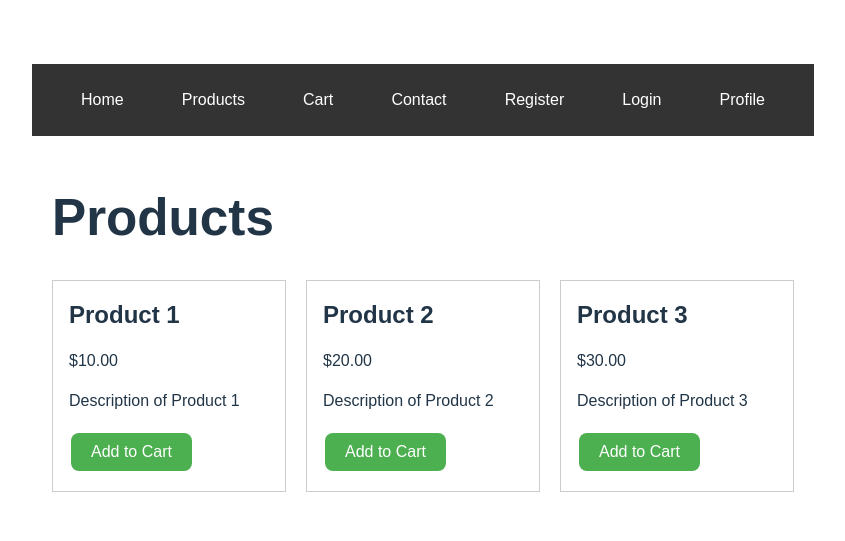
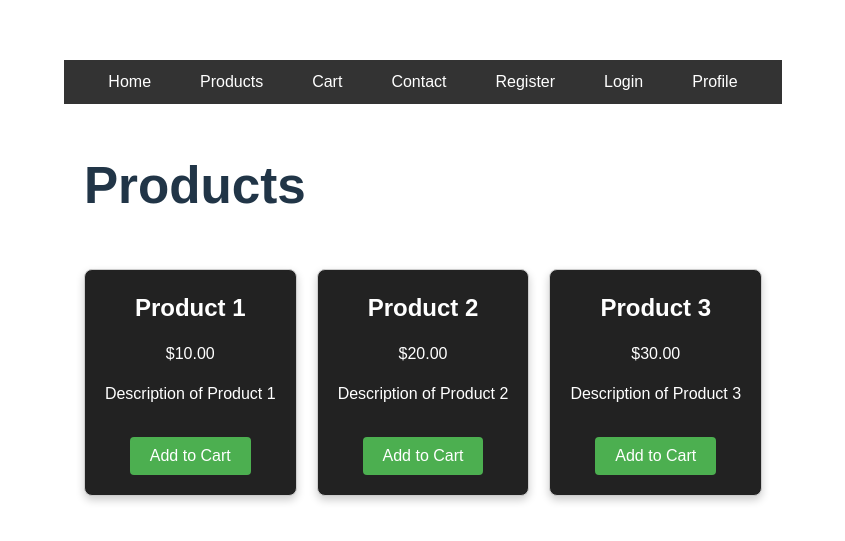
Before and after one commit to AyushiGupta160604/Sparkathon-24-Status200, a React (Vite) app in the folder frontend/: page / in a window 1280 px wide. Shown: the part 237-778 px from the top of the page, without its empty margins (217-1062 px from the left). Built offline with nearby package versions, Linux system fonts and the light colour scheme; no server answers.

Commit message:
Updated home.css

```diff
--- a/frontend/src/pages/css/home.css
+++ b/frontend/src/pages/css/home.css
@@ -2,36 +2,18 @@
     font-family: Arial, sans-serif;
   }
 
-.navbar {
-  background-color: #333;
-  overflow: hidden;
-}
-
-.navbar ul {
-  list-style-type: none;
-  margin: 0;
-  padding: 0;
-}
-
-.navbar li {
-  float: left;
-}
-
-.navbar li a {
-  display: block;
-  color: white;
-  text-align: center;
-  padding: 14px 16px;
-  text-decoration: none;
-}
-
-.navbar li a:hover {
-  background-color: #ddd;
-  color: black;
-}
+  /* .container {
+    padding: 80px 20px 20px;
+    min-height: 100vh;
+    box-sizing: border-box;
+  } */
 
   .container {
+    display: grid;
+    gap: 20px;
     padding: 20px;
+    max-width: 1200px;
+    margin: 0 auto;
   }
 
   .product-list {
@@ -40,18 +22,20 @@
     gap: 20px;
   }
 
-.product-card {
+  /* .product-card {
     border: 1px solid #ccc;
     padding: 16px;
     width: 200px;
-}
+    background-color: #222;
+    color: white;
+  } */
 
   .product-card h2 {
     font-size: 1.5em;
     margin: 0 0 10px 0;
   }
 
-.product-card button {
+  /* .product-card button {
     background-color: #4CAF50;
     color: white;
     border: none;
@@ -62,6 +46,32 @@
     font-size: 16px;
     margin: 4px 2px;
     cursor: pointer;
+  } */
+
+  .product-card {
+    background-color: #222;
+    border: 1px solid #ccc;
+    color: #fff;
+    padding: 20px;
+    border-radius: 8px;
+    text-align: center;
+    box-shadow: 0 4px 8px rgba(0, 0, 0, 0.2);
+    transition: transform 0.3s ease;
+  }
+
+  .product-card:hover {
+    transform: translateY(-5px);
+  }
+
+  .product-card button {
+    background-color: #4CAF50;
+    color: white;
+    padding: 10px 20px;
+    margin-top: 15px;
+    border: none;
+    cursor: pointer;
+    border-radius: 4px;
+    transition: background-color 0.3s ease;
   }
 
   .product-card button:hover {
```
Lines whose indentation alone changed are shown as unchanged.
